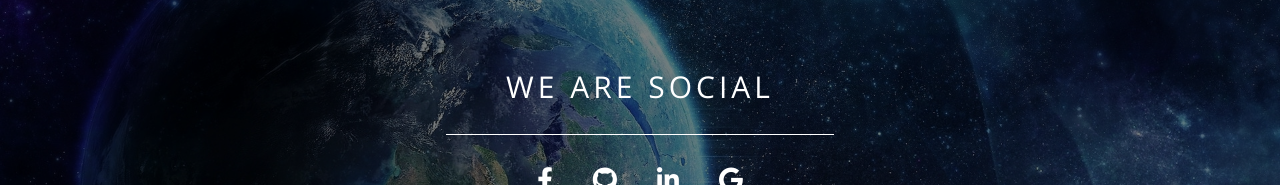
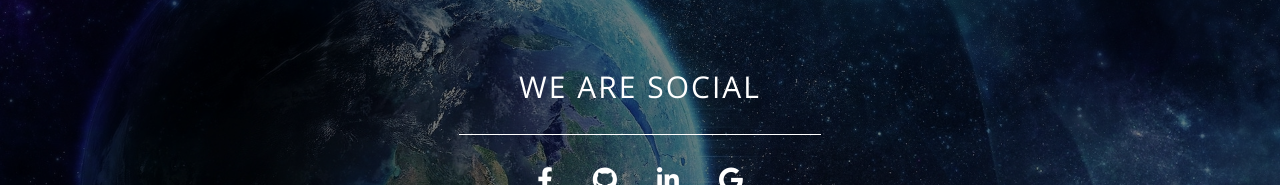
Before and after one commit to AshrafSayed2202/Template_Kasper, a plain HTML site: page index.html in a window 1280 px wide. Shown: the part 8843-9028 px from the top of the page. Drawn offline with nearby package versions, Linux system fonts and the light colour scheme.

Commit message:
footer style

```diff
--- a/css/main.css
+++ b/css/main.css
@@ -1283,7 +1283,7 @@ footer .container img{
 footer .container p{
     text-transform: uppercase;
     font-size: 30px;
-    letter-spacing: 4px;
+    letter-spacing: 2px;
     padding: 0 60px 30px;
     border-bottom: white 1px solid;
     display: inline;
```
